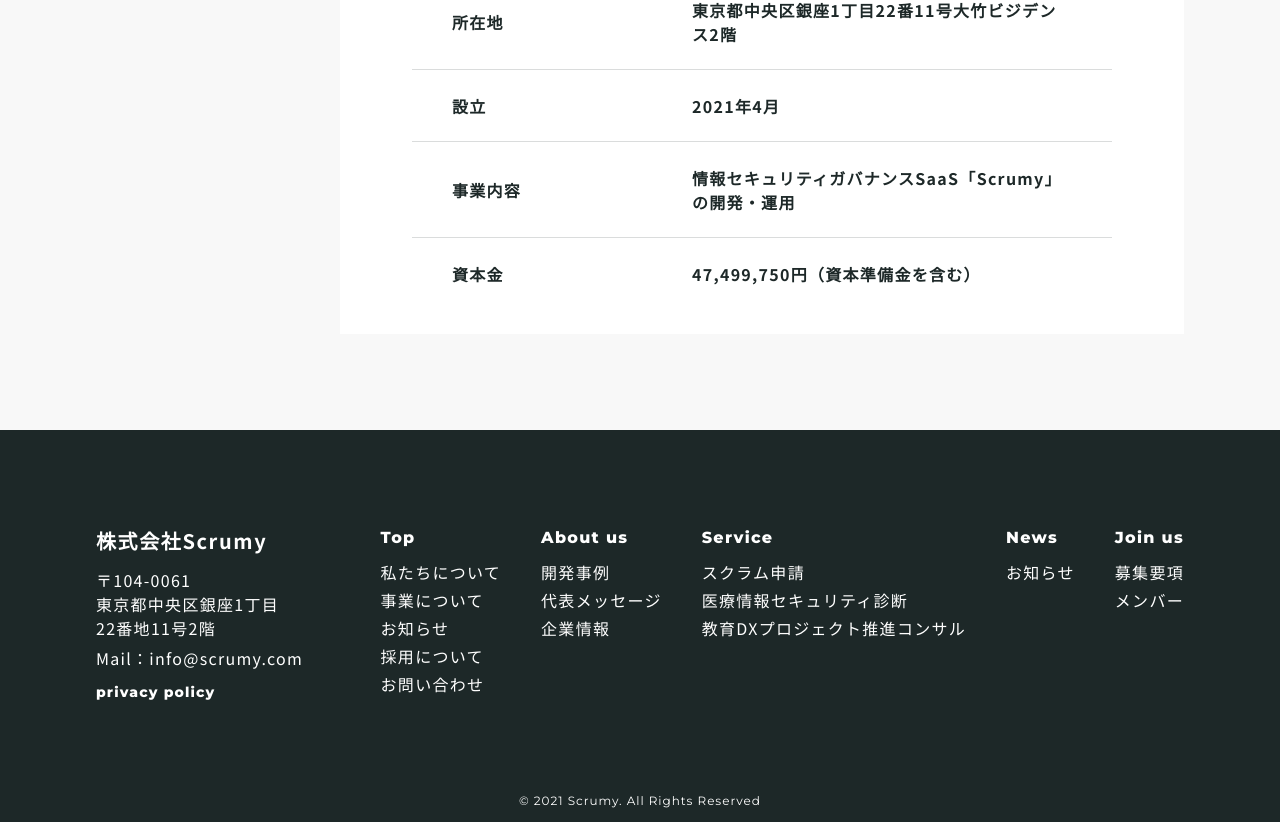
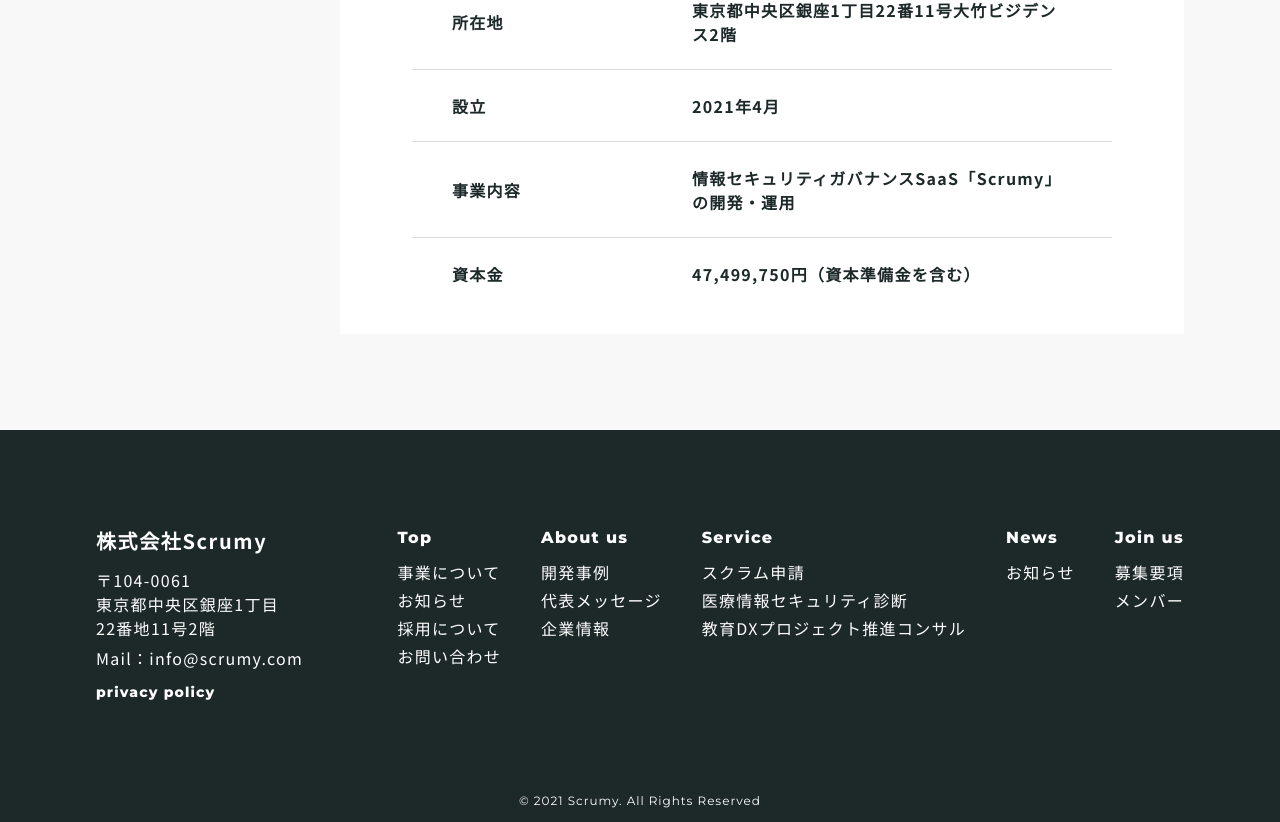
Before and after one commit to podev826/NEXT-scrumy-HP, a Next.js app: page /about in a window 1280 px wide. Shown: the part 4150-4972 px from the top of the page. Built offline with nearby package versions, Linux system fonts and the light colour scheme; no server answers.

Commit message:
[fix] HeaderModal内の項目を変更した

```diff
--- a/src/configs/Common/Nav/SecondaryNav.ts
+++ b/src/configs/Common/Nav/SecondaryNav.ts
@@ -19,10 +19,6 @@ export const SECONDARY_NAV: SecondaryNavProps = {
     title: 'Top',
     href: '/',
     list: [
-      {
-        text: '私たちについて',
-        href: '/#pickup',
-      },
       {
         text: '事業について',
         href: '/#service',
```
